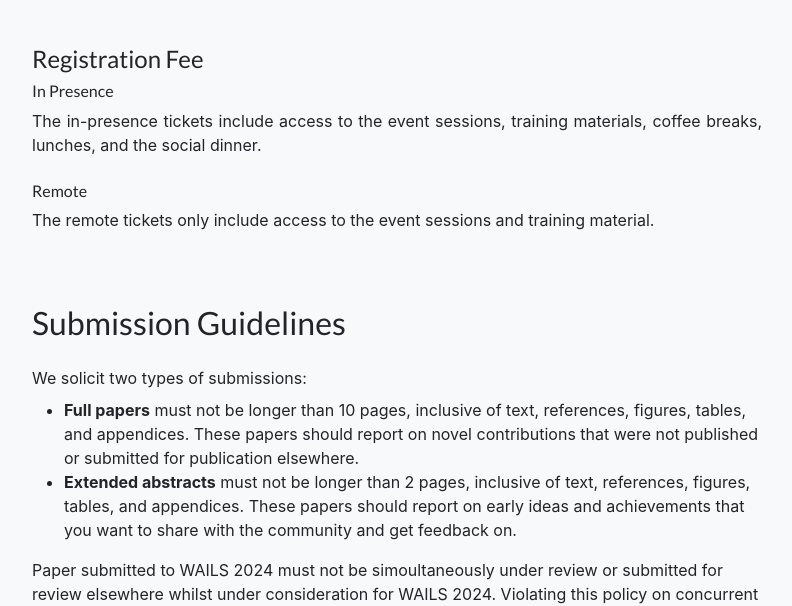
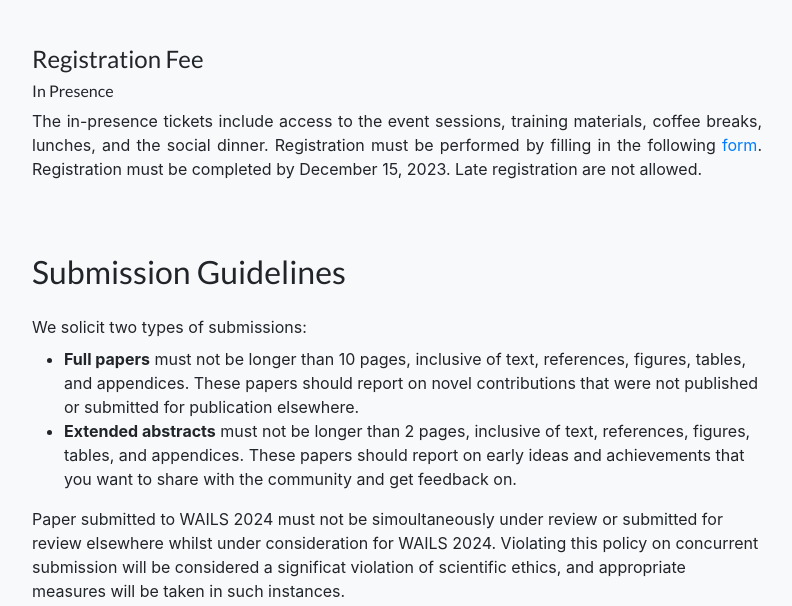
Before and after one commit to Wails2024/Wails2024.github.io, a website with bundled scripts: page index.html in a window 1280 px wide. Shown: the part 1313-1919 px from the top of the page, without its empty margins (243-1035 px from the left). Built offline with nearby package versions, Linux system fonts and the light colour scheme.

Commit message:
Update Registration Fee

```diff
--- a/index.html
+++ b/index.html
@@ -160,19 +160,7 @@
           </ul>
           -->
           <p class="mt-2 mb-4 text-justify">
-            The in-presence tickets include access to the event sessions, training materials, coffee breaks, lunches, and the social dinner.
-          </p>
-
-          <h6>Remote</h6>
-          <!--
-          <ul>
-            <li><i>Remote</i> Full-week ticket (SATToSE + ISSSE + EMELIOT workshop) — 4 days (June 12-15) — <b>90€</b></li>
-            <li><i>Remote</i> Only-SATToSE ticket — 3 days (June 12-14) — <b>75€</b></li>
-            <li><i>Remote</i> ISSSE + EMELIOT workshop ticket — 3 days (June 13-15) — <b>75€</b></li>
-          </ul>
-          -->
-          <p class="mt-2 mb-4 text-justify">
-            The remote tickets only include access to the event sessions and training material.
+            The in-presence tickets include access to the event sessions, training materials, coffee breaks, lunches, and the social dinner. Registration must be performed by filling in the following <a href="https://forms.gle/jBzUsv3rYgAFEd258">form</a>. Registration must be completed by December 15, 2023. Late registration are not allowed.
           </p>
         </div>
 
```
